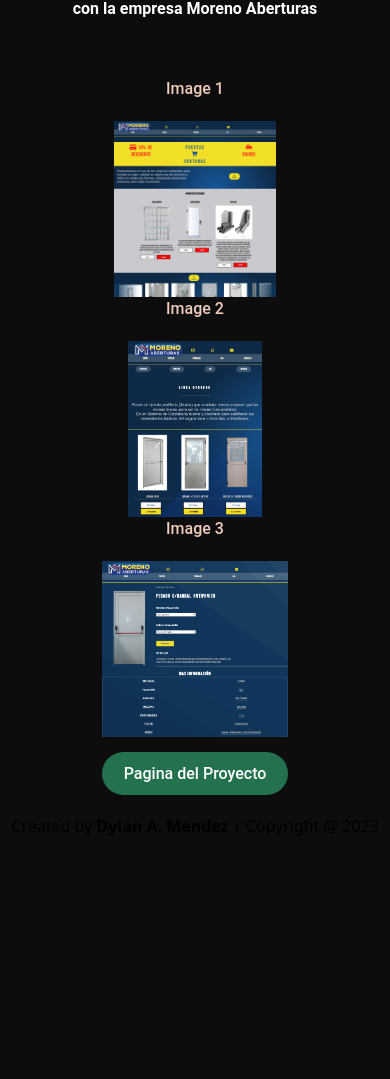
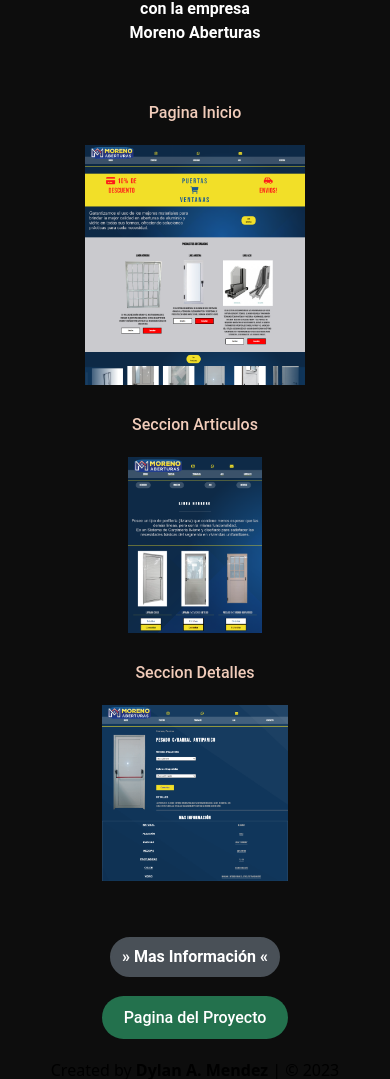
Before and after one commit to DylanAMendez/portfolio-react.DylanMendez, a React (Vite) app: page /projects in a window 390 px wide. Shown: the part 373-1452 px from the top of the page. Before the commit the page ends 1211 px from the top, so only its background shows below. Built offline with nearby package versions, Linux system fonts and the light colour scheme.

Commit message:
Creacion del componente BtnInformation

```diff
--- a/src/App.jsx
+++ b/src/App.jsx
@@ -50,7 +50,7 @@ function App() {
 
       <footer className=" block  ">
         <div className="">
-          <p className="text-center">Created by <b>Dylan A. Mendez</b> | Copyright @ 2023 </p>
+          <p className="text-center">Created by <b>Dylan A. Mendez</b> | © { new Date().getFullYear() } </p>
         </div>
       </footer>
 
--- /dev/null
+++ b/src/components/BtnInformation.jsx
@@ -0,0 +1,30 @@
+
+
+import { useState} from "react";
+
+const BtnInformation = () => {
+
+    const [show, setShow] = useState(false);
+
+    const handleClick = () => {
+        setShow (!show);
+    };
+
+  return (
+    <div className=" text-center font-fontRoboto">
+        { show ? <h2 className="bg-[#1c1c1ce0] text-[#fff] font-fontRoboto mb-2 " >
+
+        <li> Tecnologias utilizadas:  Html, Css y Vanilla JavaScript.</li>
+        <li> Creé el proyecto desde 0, comenze diseñandolo y mostrando borradores de una posible pagina que le podria interesar al cliente. </li>
+        <li> Creé un catálogo de productos atractivo y organizado, implementé navegación intuitiva para una experiencia de
+        usuario mejorada, optimicé el sitio web para una búsqueda eficiente de productos y mejor usabilidad. </li>
+
+         </h2> : "" }
+        <button onClick={handleClick} id="button-information" > {show ? "↑ Ocultar Informacion ↑" : "» Mas Información «" }  </button>
+    </div>
+  )
+
+
+}
+
+export default BtnInformation
--- a/src/components/Projects.jsx
+++ b/src/components/Projects.jsx
@@ -1,6 +1,7 @@
 import { VideoBack } from "./VideoBack.jsx";
 import { Header } from "./Header";
 import lastProjects from "../datos/lastProjects.js";
+import BtnInformation from "./BtnInformation.jsx";
 
 // Definir las constantes aquí
 const projectComponents = lastProjects.map((project) => {
@@ -29,15 +30,15 @@ export const Projects = () => {
           </h2>
 
           <p className="mt-10 pb-5 text-[#FFFFFF] text-center m-9 font-bold lg:text-lg font-fontRoboto" id="aboutMe-p">
-          Este proyecto fue realizado en colaboración con la empresa Moreno Aberturas
+          Este proyecto fue realizado en colaboración con la empresa <br /> Moreno Aberturas
           </p>
 
-          <div className="lg:grid grid-cols-3 grid-rows-1 gap-4 items-center mb-6 pb-1">
+          <div className="sm:grid  lg:grid lg:grid-cols-3  gap-4 items-center mb-6 pb-1">
             {projectComponents.map((project, index) => (
-              <div key={index} className="mx-8 text-center content-center justify-center" id="services-img">
+              <div key={index} className="mx-8 text-center my-7 content-center justify-center" id="projects-div">
 
-                <h3 className="text-[#F1CCBA] font-medium font-fontRoboto pb-5 lg:pb-7 lg:mt-3">Image 1</h3>
-                <img src={project.imageUno} className="inline max-h-44 lg:max-h-96" alt={project.name} />
+                <h3 className="text-[#F1CCBA] font-medium font-fontRoboto pb-5 lg:pb-7 lg:mt-3 sm:my-7">Pagina Inicio</h3>
+                <img src={project.imageUno} className="inline max-h-60 md:max-h-80 lg:max-h-96" alt={project.name} />
 
               </div>
 
@@ -46,10 +47,10 @@ export const Projects = () => {
             ))}
 
                 {projectComponents.map((project, index) => (
-              <div key={index} className="mx-8 text-center content-center justify-center" id="services-img">
+              <div key={index} className="mx-8 my-7 text-center content-center justify-center" id="projects-div">
 
-                <h3 className="text-[#F1CCBA] font-medium font-fontRoboto pb-5 lg:pb-7 lg:mt-3">Image 2</h3>
-                <img src={project.imageDos} className="inline max-h-44 lg:max-h-96" alt={project.name} />
+                <h3 className="text-[#F1CCBA] font-medium font-fontRoboto pb-5 lg:pb-7 lg:mt-3">Seccion Articulos</h3>
+                <img src={project.imageDos} className="inline max-h-44 md:max-h-80 lg:max-h-96" alt={project.name} />
 
               </div>
 
@@ -60,10 +61,10 @@ export const Projects = () => {
 
                     {/* IMAGEN PROJECT 3 */}
             {projectComponents.map((project, index) => (
-              <div key={index} className="mx-8 text-center content-center justify-center" id="services-img">
+              <div key={index} className="mx-8 my-7 text-center content-center justify-center" id="projects-div">
 
-                <h3 className="text-[#F1CCBA] font-medium font-fontRoboto pb-5 lg:pb-7 lg:mt-3">Image 3</h3>
-                <img src={project.imageTres} className=" inline max-h-44 lg:max-h-96" alt={project.name} />
+                <h3 className="text-[#F1CCBA] font-medium font-fontRoboto pb-5 lg:pb-7 lg:mt-3">Seccion Detalles</h3>
+                <img src={project.imageTres} className=" inline max-h-44 md:max-h-80 lg:max-h-96" alt={project.name} />
 
               </div>
 
@@ -71,22 +72,37 @@ export const Projects = () => {
 
             ))}
 
-            <div className=" mx-8 text-center content-center justify-center " id="projects-div-hidden">
-            <a className="">
-              View Project
-            </a>
+
+
           </div>
 
+
+          <div className=" items-center mb-6 pb-1">
+
          <div className=" mx-8 text-center content-center justify-center">
+
+              <BtnInformation />
+
+          </div>
+
+          </div>
+
+
+          <div className=" items-center mb-6 pb-1">
+
+          <div className=" mx-8 text-center content-center justify-center">
+
           <button className="content-center sm:my-7">
             <a href={projectComponents[0].link} target="_blank" rel="noopener noreferrer" className="text-center font-fontRoboto " id="hero-button">
              Pagina del Proyecto
             </a>
             </button>
+
+          </div>
+
           </div>
 
 
-          </div>
         </section>
       </div>
     </div>
--- a/src/index.css
+++ b/src/index.css
@@ -124,11 +124,49 @@ ul li a:hover {
   border: 1px solid #23714D;
 }
 
+#projects-div
+{
+	transition: 1.5s;
+  transform: scale(1.0);
+}
+
+#projects-div:hover
+{
+  background: #1a1a1a46;
+	transition: 1.5s;
+  transform: scale(1.10);
+}
 
 #projects-div-hidden
 {
   visibility: hidden;
 }
+
+/* Button information */
+
+#button-information {
+  min-width: 130px;
+  height: 40px;
+  color: #fff;
+  padding: 5px 10px;
+  font-weight: bolder;
+  cursor: pointer;
+  transition: all 0.3s ease;
+  position: relative;
+  display: inline-block;
+  outline: none;
+  border-radius: 20px;
+  border: 2px solid #495057;
+  background: #495057;
+}
+
+#button-information:hover {
+  background: #fff;
+  color: #495057
+}
+
+
+/* -------- */
 
 #services-img:hover
 {
```
Lines whose indentation alone changed are shown as unchanged.
